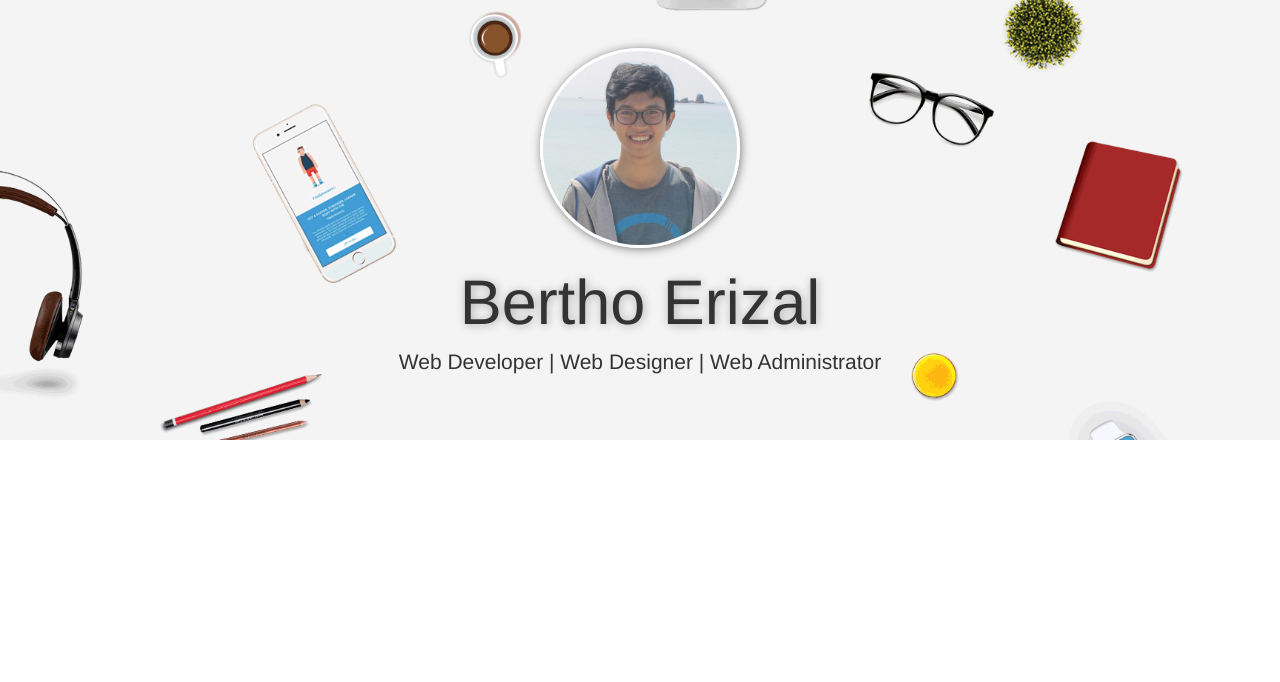
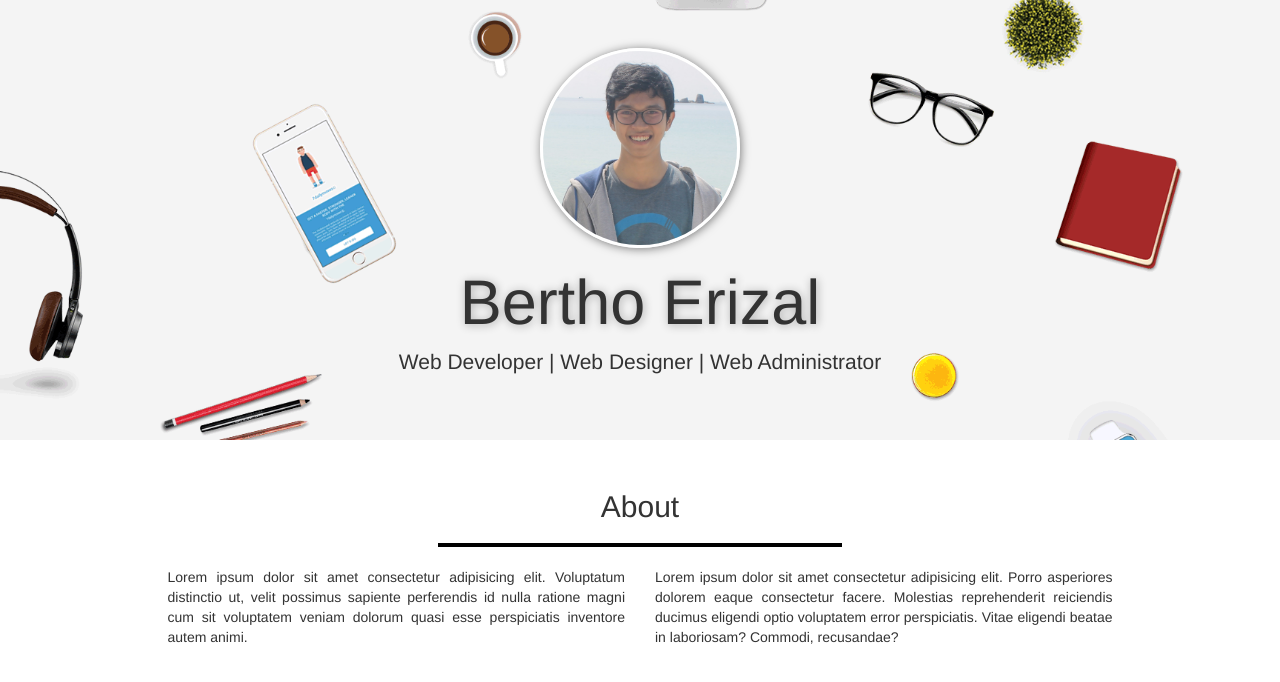
Before and after one commit to berthoerizal/portofolio, a plain HTML site: page index.html in a window 1280 px wide. Drawn offline with Linux system fonts and the light colour scheme.

Commit message:
Menambahkan class about

```diff
--- a/css/style.css
+++ b/css/style.css
@@ -14,3 +14,8 @@
     background-position: 0px -100px;
     background-attachment: fixed;
 }
+
+hr {
+    width: 400px;
+    border: 2px solid black;
+}
--- a/index.html
+++ b/index.html
@@ -17,6 +17,29 @@
         <p>Web Developer | Web Designer | Web Administrator</p>
     </div>
 
+    <div class="about" id="about">
+        <div class="container">
+            <div class="row">
+                <div class="col-md-12 text-center">
+                    <h2>About</h2>
+                    <hr>
+                </div>
+            </div>
+            <div class="row">
+                <div class="col-md-5 col-md-offset-1 text-justify">
+                    <p>Lorem ipsum dolor sit amet consectetur adipisicing elit. Voluptatum distinctio ut, velit possimus
+                        sapiente perferendis id nulla ratione magni cum sit voluptatem veniam dolorum quasi esse
+                        perspiciatis inventore autem animi.</p>
+                </div>
+                <div class="col-md-5 text-justify">
+                    <p>Lorem ipsum dolor sit amet consectetur adipisicing elit. Porro asperiores dolorem eaque
+                        consectetur facere. Molestias reprehenderit reiciendis ducimus eligendi optio voluptatem error
+                        perspiciatis. Vitae eligendi beatae in laboriosam? Commodi, recusandae?</p>
+                </div>
+            </div>
+        </div>
+    </div>
+
     <script src="js/jquery-3.4.1.min.js"></script>
     <script src="js/bootstrap.min.js"></script>
 </body>
```
